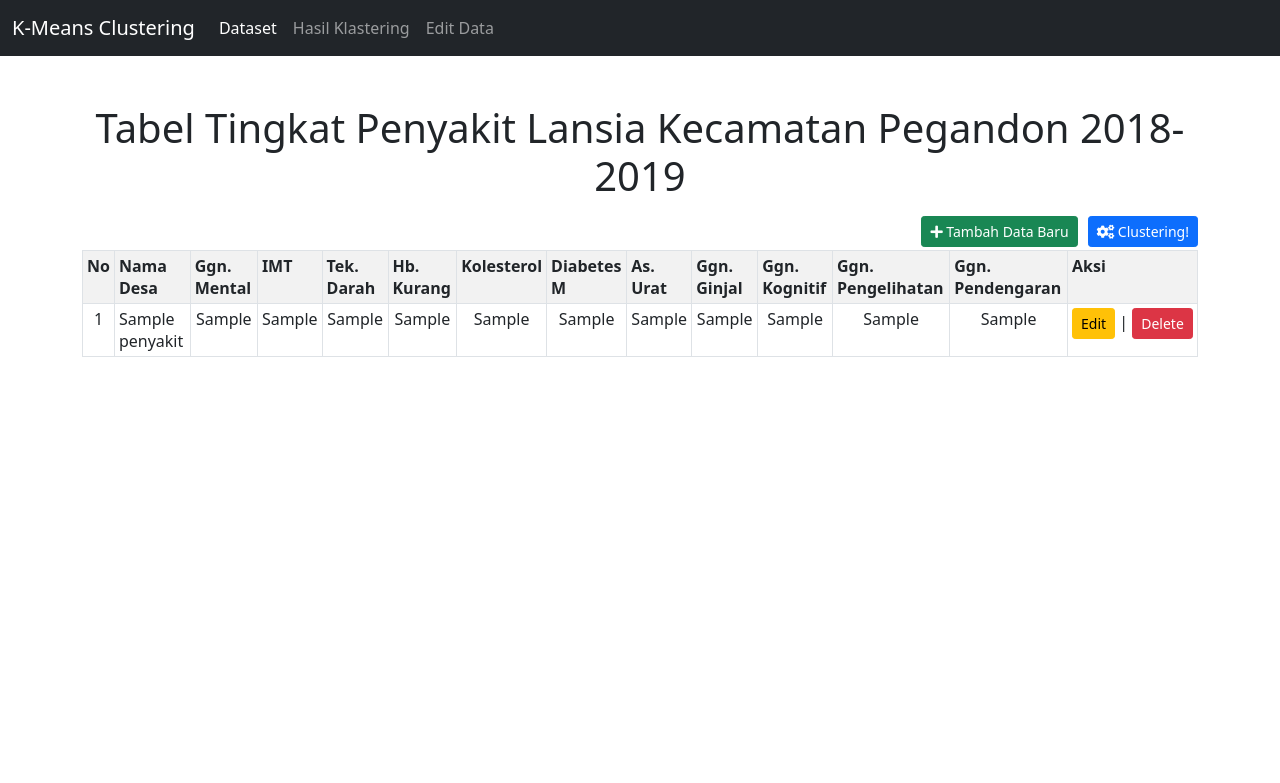
After one commit to mrizkyff/clustering-tingkat-kesehatan-lansia-kecamatan-pegandon, a PHP site: page /klastering.php in a window 1280 px wide. The commit adds this page. Shown: the top 783 px of the page. Run offline with PHP 8.4, Linux system fonts and the light colour scheme; tables that the repository leaves empty or names only in its code hold one stand-in row (values such as "Sample post"); some libraries are stand-ins or nearby versions.

Commit message:
update cluster database

```diff
--- a/index.php
+++ b/index.php
@@ -8,7 +8,7 @@ $result = mysqli_query($mysqli, "SELECT * FROM penyakit ORDER BY id ASC");
 
 <html>
 <head>
-    <title>Homepage</title>
+    <title>Dataset</title>
     <head>
     <!-- Required meta tags -->
     <meta charset="utf-8">
--- /dev/null
+++ b/klastering.php
@@ -0,0 +1,107 @@
+<?php
+// Create database connection using config file
+include_once("core/config.php");
+
+// Fetch all users data from database
+$result = mysqli_query($mysqli, "SELECT * FROM penyakit ORDER BY id ASC");
+?>
+
+<html>
+<head>
+    <title>Hasil Cluster</title>
+    <head>
+    <!-- Required meta tags -->
+    <meta charset="utf-8">
+    <meta name="viewport" content="width=device-width, initial-scale=1">
+
+    <!-- Bootstrap CSS -->
+    <link href="https://cdn.jsdelivr.net/npm/bootstrap@5.0.1/dist/css/bootstrap.min.css" rel="stylesheet" integrity="sha384-+0n0xVW2eSR5OomGNYDnhzAbDsOXxcvSN1TPprVMTNDbiYZCxYbOOl7+AMvyTG2x" crossorigin="anonymous">
+
+    <!-- fontawesome -->
+    <link rel="stylesheet" href="https://pro.fontawesome.com/releases/v5.10.0/css/all.css" integrity="sha384-AYmEC3Yw5cVb3ZcuHtOA93w35dYTsvhLPVnYs9eStHfGJvOvKxVfELGroGkvsg+p" crossorigin="anonymous"/>
+
+    </head>
+</head>
+
+<body>
+<!-- navigation bar -->
+<nav class="navbar navbar-expand-lg navbar-dark bg-dark">
+  <div class="container-fluid">
+    <a class="navbar-brand" href="#">K-Means Clustering</a>
+    <button class="navbar-toggler" type="button" data-bs-toggle="collapse" data-bs-target="#navbarNavDropdown" aria-controls="navbarNavDropdown" aria-expanded="false" aria-label="Toggle navigation">
+      <span class="navbar-toggler-icon"></span>
+    </button>
+    <div class="collapse navbar-collapse" id="navbarNavDropdown">
+      <ul class="navbar-nav">
+        <li class="nav-item">
+          <a class="nav-link active" aria-current="page" href="#">Dataset</a>
+        </li>
+        <li class="nav-item">
+          <a class="nav-link" href="#">Hasil Klastering</a>
+        </li>
+        <li class="nav-item">
+          <a class="nav-link" href="#">Edit Data</a>
+        </li>
+      </ul>
+    </div>
+  </div>
+</nav>
+<!-- navigation bar -->
+
+    <div class="container mt-5 ">
+        <h1 class="text-center mb-3">Tabel Tingkat Penyakit Lansia Kecamatan Pegandon 2018-2019</h1>
+        <a href="core/kmeans.php" class="btn btn-sm btn-primary" style="float:right; margin-left: 10px;" ><i class="fas fa-cogs    "></i> Clustering!</a>
+        <a href="#" class="btn btn-sm btn-success" style="float: right;" data-bs-toggle="modal" data-bs-target="#modalTambah"> <i class="fas fa-plus    "></i> Tambah Data Baru</a>
+        <table class="table table-bordered table-striped table-sm table-hover" style="margin-top: 50px;">
+            <tr>
+                <th>No</th>
+                <th>Nama Desa</th>
+                <th>Ggn. Mental</th>
+                <th>IMT</th>
+                <th>Tek. Darah</th>
+                <th>Hb. Kurang</th>
+                <th>Kolesterol</th>
+                <th>Diabetes M</th>
+                <th>As. Urat</th>
+                <th>Ggn. Ginjal</th>
+                <th>Ggn. Kognitif</th>
+                <th>Ggn. Pengelihatan</th>
+                <th>Ggn. Pendengaran</th>
+                <th>Aksi</th>
+            </tr>
+            <?php
+            $no = 1;
+            while($user_data = mysqli_fetch_array($result)) {
+            ?>
+
+            <tr>
+               <td class='text-center'><?=$no?></td>
+               <td ><?=$user_data['nama_desa']?></td>
+               <td class='text-center'><?=$user_data['mental']?></td>
+               <td class='text-center'><?=$user_data['imt']?></td>
+               <td class='text-center'><?=$user_data['tek_darah']?></td>
+               <td class='text-center'><?=$user_data['hb_kurang']?></td>
+               <td class='text-center'><?=$user_data['kolesterol']?></td>
+               <td class='text-center'><?=$user_data['dm']?></td>
+               <td class='text-center'><?=$user_data['asam_urat']?></td>
+               <td class='text-center'><?=$user_data['ginjal']?></td>
+               <td class='text-center'><?=$user_data['kognitif']?></td>
+               <td class='text-center'><?=$user_data['pengelihatan']?></td>
+               <td class='text-center'><?=$user_data['pendengaran']?></td>
+               <td width='130px;'><button class='btn btn-sm btn-warning' data-bs-toggle='modal' data-bs-target='#modalEdit<?= $user_data['id']?>'>Edit</button> | <form class='d-inline' method='POST' action='core/crud.php'> <input type='hidden' name='id_hapus' value='<?= $user_data["id"] ?>'> <input type='submit' name='Delete' value='Delete' class='btn btn-danger btn-sm'></form></td>
+            </tr>
+            <?php
+                $no += 1;
+                }
+            ?>
+        </table>
+    </div>
+
+
+
+
+
+    <!-- Option 1: Bootstrap Bundle with Popper -->
+    <script src="https://cdn.jsdelivr.net/npm/bootstrap@5.0.1/dist/js/bootstrap.bundle.min.js" integrity="sha384-gtEjrD/SeCtmISkJkNUaaKMoLD0//ElJ19smozuHV6z3Iehds+3Ulb9Bn9Plx0x4" crossorigin="anonymous"></script>
+</body>
+</html>
```
Also changed, not shown: core/Klastering.php (deleted, +0 -199 lines), core/crud.php (+6 -1 lines), core/kmeans.php (+39 -12 lines).
